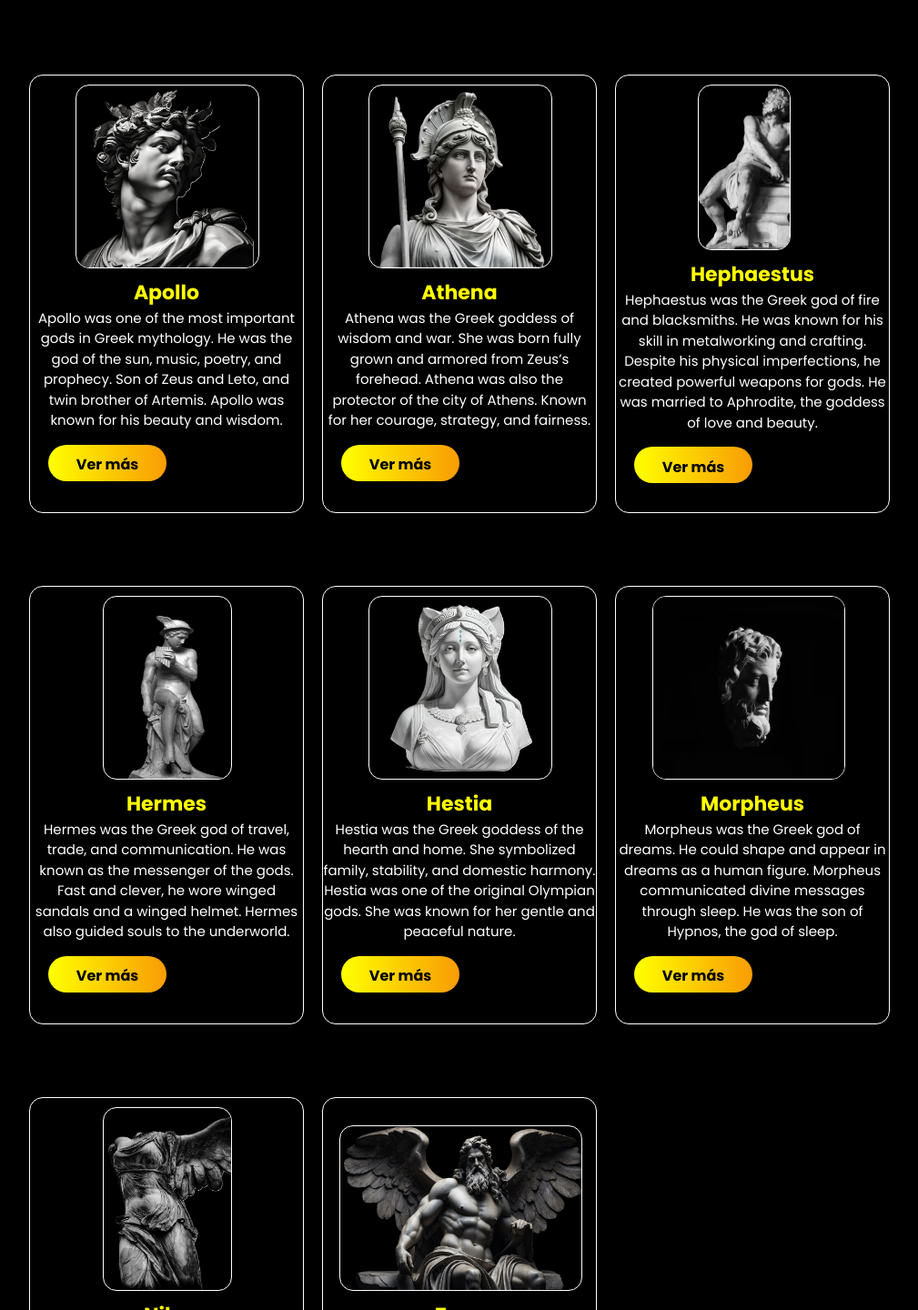
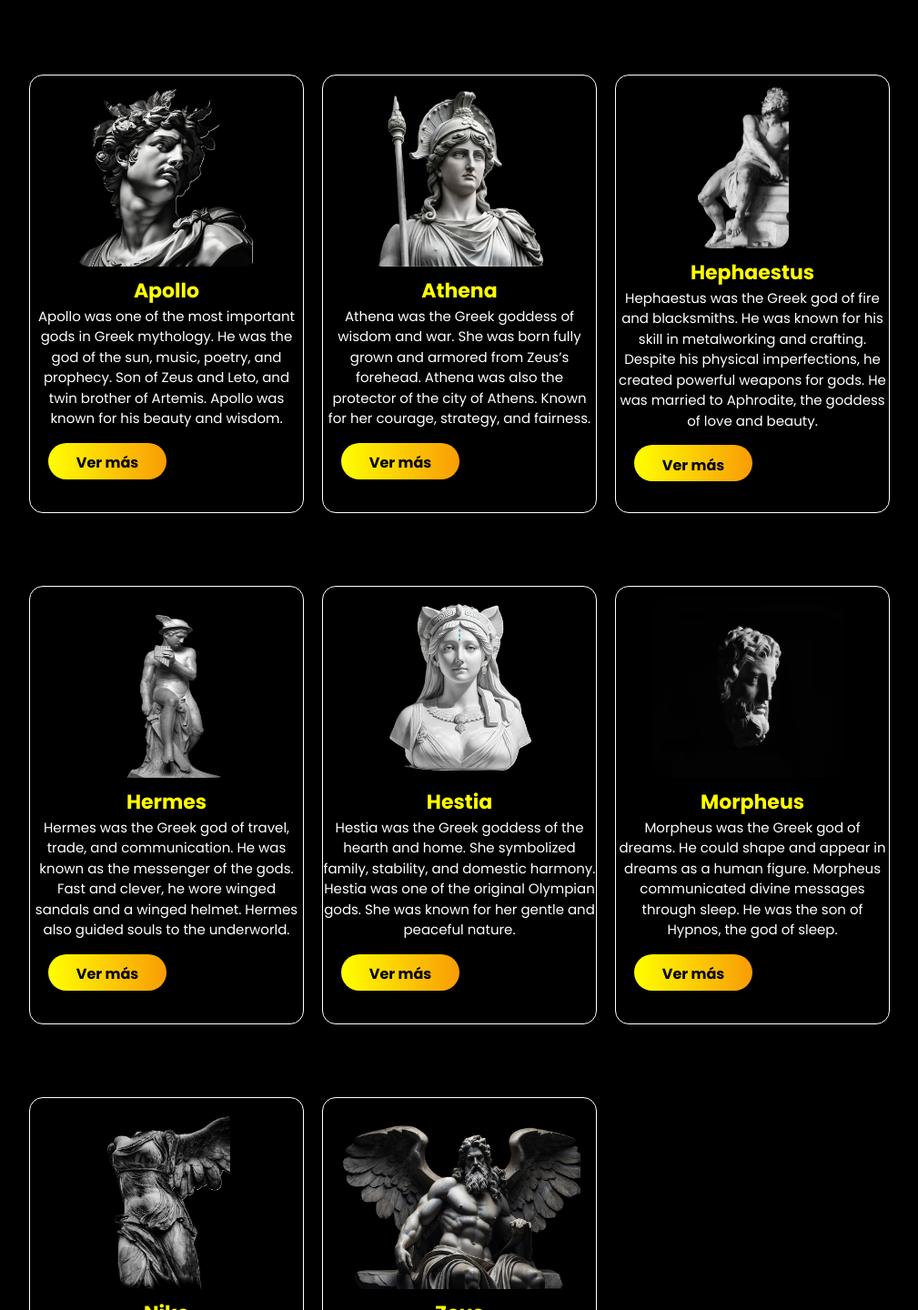
Before and after one commit to MV-99/Mytheia_Web, a React (Vite) app in the folder @latest/: page /goddess in a window 1280 px wide. Shown: the part 570-2010 px from the top of the page at 91% size, without its empty margins (135-1144 px from the left). Built offline with nearby package versions, Linux system fonts and the light colour scheme.

Commit message:
componiendo algo

```diff
--- a/@latest/src/pages/goddess/goddess.jsx
+++ b/@latest/src/pages/goddess/goddess.jsx
@@ -17,7 +17,7 @@ export default function Goddess() {
     <Cards
      src="cards/apollo.png"
      alt="card1"
-     style={{width:'200px', height:'200px',marginLeft:'50px',marginTop:'10px',borderWidth:'1px',borderStyle:'solid',borderColor:'white',borderRadius:'15px'}}
+     style={{width:'200px', height:'200px',marginLeft:'50px',marginTop:'10px',borderRadius:'15px'}}
      titulo="Apollo"
      style2={{color:'yellow',fontWeight:'bolder',fontSize:'22px'}}
      parrafo=" Apollo was one of the most important gods in Greek mythology.
@@ -30,7 +30,7 @@ export default function Goddess() {
     <Cards
      src="cards/atenea.png"
      alt="card1"
-     style={{width:'200px', height:'200px',marginLeft:'50px',marginTop:'10px',borderWidth:'1px',borderStyle:'solid',borderColor:'white',borderRadius:'15px'}}
+     style={{width:'200px', height:'200px',marginLeft:'50px',marginTop:'10px',borderRadius:'15px'}}
      titulo="Athena"
      style2={{color:'yellow',fontWeight:'bolder',fontSize:'22px'}}
      parrafo="  Athena was the Greek goddess of wisdom and war.
@@ -43,7 +43,7 @@ export default function Goddess() {
     <Cards
      src="cards/hefesto.png"
      alt="card1"
-     style={{width:'100px', height:'180px',marginLeft:'90px',marginTop:'10px',borderWidth:'1px',borderStyle:'solid',borderColor:'white',borderRadius:'15px'}}
+     style={{width:'100px', height:'180px',marginLeft:'90px',marginTop:'10px', borderRadius:'15px'}}
      titulo="Hephaestus"
      style2={{color:'yellow',fontWeight:'bolder',fontSize:'22px'}}
      parrafo="Hephaestus was the Greek god of fire and blacksmiths.
@@ -59,7 +59,7 @@ export default function Goddess() {
     <Cards
      src="cards/hermes.png"
      alt="card1"
-     style={{width:'140px', height:'200px',marginLeft:'80px',marginTop:'10px',borderWidth:'1px',borderStyle:'solid',borderColor:'white',borderRadius:'15px'}}
+     style={{width:'140px', height:'200px',marginLeft:'80px',marginTop:'10px',borderRadius:'15px'}}
      titulo="Hermes"
      style2={{color:'yellow',fontWeight:'bolder',fontSize:'22px'}}
      parrafo="   Hermes was the Greek god of travel, trade, and communication.
@@ -72,7 +72,7 @@ export default function Goddess() {
     <Cards
      src="cards/hestia.png"
      alt="card1"
-     style={{width:'200px', height:'200px',marginLeft:'50px',marginTop:'10px',borderWidth:'1px',borderStyle:'solid',borderColor:'white',borderRadius:'15px'}}
+     style={{width:'200px', height:'200px',marginLeft:'50px',marginTop:'10px',borderRadius:'15px'}}
      titulo="Hestia"
      style2={{color:'yellow',fontWeight:'bolder',fontSize:'22px'}}
      parrafo=" Hestia was the Greek goddess of the hearth and home.
@@ -85,7 +85,7 @@ export default function Goddess() {
     <Cards
      src="cards/merteo.avif"
      alt="card1"
-     style={{width:'210px', height:'200px',marginLeft:'40px',marginTop:'10px',borderWidth:'1px',borderStyle:'solid',borderColor:'white',borderRadius:'15px'}}
+     style={{width:'210px', height:'200px',marginLeft:'40px',marginTop:'10px',borderRadius:'15px'}}
      titulo="Morpheus"
      style2={{color:'yellow',fontWeight:'bolder',fontSize:'22px'}}
      parrafo="Morpheus was the Greek god of dreams.
@@ -101,7 +101,7 @@ export default function Goddess() {
     <Cards
      src="cards/mike.png"
      alt="card1"
-     style={{width:'140px', height:'200px',marginLeft:'80px',marginTop:'10px',borderWidth:'1px',borderStyle:'solid',borderColor:'white',borderRadius:'15px'}}
+     style={{width:'140px', height:'200px',marginLeft:'80px',marginTop:'10px',borderRadius:'15px'}}
      titulo="Nike"
      style2={{color:'yellow',fontWeight:'bolder',fontSize:'22px'}}
      parrafo=" Nike was the Greek goddess of victory.
@@ -114,7 +114,7 @@ export default function Goddess() {
     <Cards
      src="cards/zeus.png"
      alt="card1"
-     style={{width:'265px', height:'180px',marginLeft:'18px',marginTop:'30px',borderWidth:'1px',borderStyle:'solid',borderColor:'white',borderRadius:'15px'}}
+     style={{width:'265px', height:'180px',marginLeft:'18px',marginTop:'30px',borderRadius:'15px'}}
      titulo="Zeus"
      style2={{color:'yellow',fontWeight:'bolder',fontSize:'22px'}}
      parrafo=" Zeus was the king of the Greek gods.
--- a/@latest/src/pages/home/home.jsx
+++ b/@latest/src/pages/home/home.jsx
@@ -89,8 +89,8 @@ export default function Home() {
             <p style={{ color: "white", marginTop: "-15px" }}>
               and meaning in one inspiring space.
             </p>
-            <button onClick={notificaccion2} className="boton">
-              Go to Goddess
+            <button  onClick={()=>window.open('https://www.youtube.com/@DailyStoic','_blank')} className="boton">
+              Go to video demo
             </button>
             <div
               style={{
```
Also changed, not shown: 1 other file (tests, documents, lock files or other folders).
